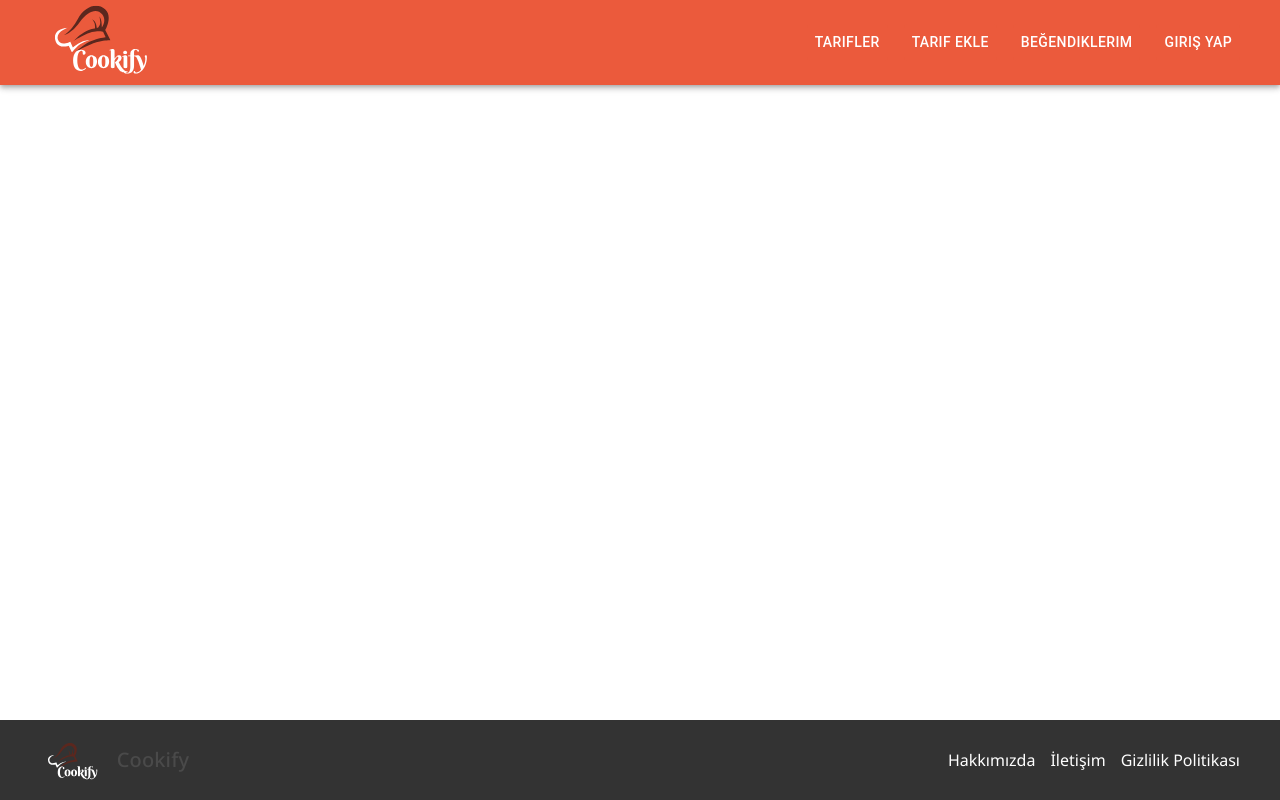
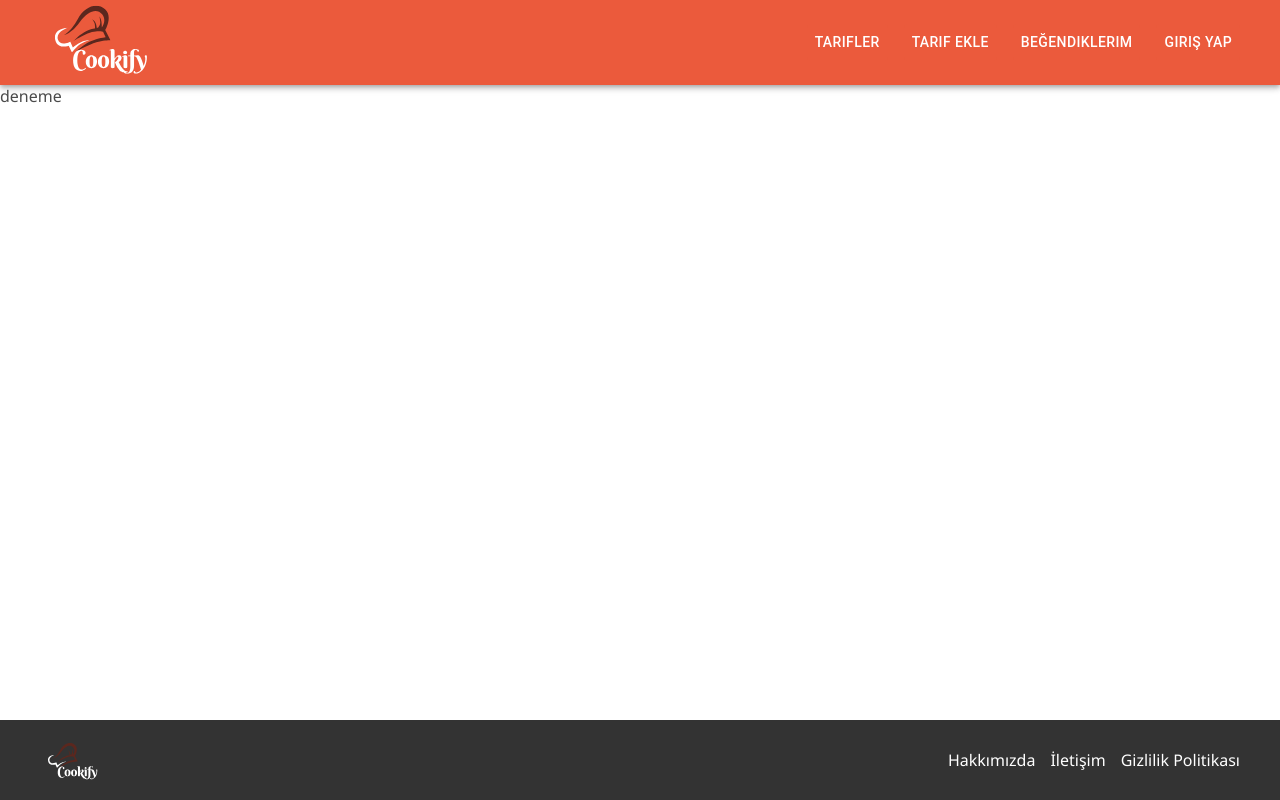
Before and after one commit to enissemerci/Cookify, a React (Vite) app in the folder frontend/: page / in a window 1280 px wide. Built offline with nearby package versions, Linux system fonts and the light colour scheme.

Commit message:
Footer Changes

```diff
--- a/frontend/package.json
+++ b/frontend/package.json
@@ -31,6 +31,6 @@
     "eslint-plugin-react-hooks": "^5.0.0",
     "eslint-plugin-react-refresh": "^0.4.18",
     "globals": "^15.14.0",
-    "vite": "^6.1.0"
+    "vite": "^6.2.0"
   }
 }
--- a/frontend/src/App.jsx
+++ b/frontend/src/App.jsx
@@ -11,13 +11,15 @@ import Footer from "./components/Footer";
 import Profile from "./pages/Profile";
 import RecipeSearch from "./pages/RecipeSearch";
 import MyLikes from "./pages/MyLikes";
+import { MainPage } from "./pages/MainPage";
 
 function App() {
   return (
     <>
       <Router>
-        <Navbar/>
+        <Navbar />
         <Routes>
+          <Route path="/" element={<MainPage />} />
           <Route path="/recipes" element={<Feed />} />
           <Route path="/add-recipe" element={<AddRecipe />} />
           <Route path="/register" element={<Register />} />
@@ -26,10 +28,8 @@ function App() {
           <Route path="/profile" element={<Profile />} />
           <Route path="/search" element={<RecipeSearch />} />
           <Route path="/my-likes" element={<MyLikes />} />
-
-
         </Routes>
-        <Footer/>
+        <Footer />
       </Router>
     </>
   );
--- a/frontend/src/components/Footer.jsx
+++ b/frontend/src/components/Footer.jsx
@@ -9,7 +9,6 @@ const Footer = () => {
       {/* Sol tarafta logo */}
       <Box className="footer-left">
         <img src={Logo} alt="Cookify Logo" className="footer-logo" />
-        <Typography variant="h6">Cookify</Typography>
       </Box>
 
       {/* Sağ tarafta linkler */}
--- /dev/null
+++ b/frontend/src/pages/MainPage.jsx
@@ -0,0 +1,11 @@
+import React from 'react'
+
+
+
+export const MainPage = () => {
+  return (
+    <div>
+     deneme
+    </div>
+  )
+}
--- a/frontend/src/pages/MyLikes.jsx
+++ b/frontend/src/pages/MyLikes.jsx
@@ -12,6 +12,7 @@ import {
 } from "@mui/material";
 import { Favorite, FavoriteBorder } from "@mui/icons-material";
 import "./MyLikes.css";
+import fallbackImage from "../assets/foto.webp"; // Burada foto.webp'i import ettik
 
 const MyLikes = () => {
   const [likedRecipes, setLikedRecipes] = useState([]);
@@ -83,7 +84,7 @@ const MyLikes = () => {
                     <CardMedia
                       component="img"
                       height="200"
-                      image={recipe.image}
+                      image={recipe.image || fallbackImage} // Resim yoksa fallbackImage kullanılacak
                       alt={recipe.title}
                     />
                     <CardContent>
```
Also changed, not shown: frontend/src/assets/burger.svg (added), frontend/src/components/Footer.css (line endings or trailing spaces), 1 other file (tests, documents, lock files or other folders).
